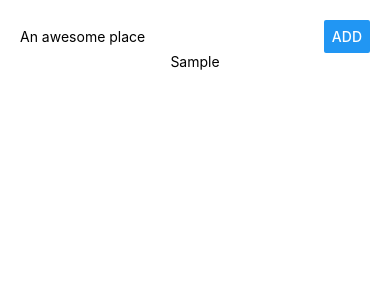
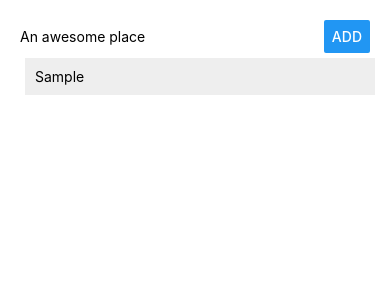
Before and after one commit to VahanAper/rn-course, a React Native app: screen / in a window 390 px wide. Both pictures are taken after typing "Sample" into the empty fields and a click on the button "ADD". Shown: the top 300 px of the page. Built offline with nearby package versions, Linux system fonts and the light colour scheme.

Commit message:
add ListItem component add refactor with it

```diff
--- a/App.js
+++ b/App.js
@@ -6,6 +6,8 @@
     TextInput,
     StyleSheet,
 } from 'react-native';
+
+import ListItem from './src/components/ListItem';
 
 export default class App extends React.Component {
     state = {
@@ -28,6 +30,15 @@
         }
     }
 
+    renderPlaces = () => {
+        return this.state.places.map((place, index) => (
+            <ListItem
+                key={index}
+                text={place}
+            />
+        ));
+    }
+
     render() {
         return (
             <View style={styles.container}>
@@ -45,8 +56,8 @@
                     />
                 </View>
 
-                <View>
-                    {this.state.places.map((place, i) => <Text key={i}>{place}</Text>)}
+                <View style={styles.listContainer}>
+                    {this.renderPlaces()}
                 </View>
             </View>
         );
@@ -74,4 +85,7 @@
         alignItems: 'center',
         justifyContent: 'space-between',
     },
+    listContainer: {
+        width: '100%',
+    },
 });
--- /dev/null
+++ b/src/components/ListItem/index.js
@@ -0,0 +1,23 @@
+import React from 'react';
+import {
+    View,
+    Text,
+    StyleSheet,
+} from 'react-native';
+
+const ListItem = (props) => (
+    <View style={styles.listItem}>
+        <Text>{props.text}</Text>
+    </View>
+);
+
+const styles = StyleSheet.create({
+    listItem: {
+        margin: 5,
+        padding: 10,
+        width: '100%',
+        backgroundColor: '#eeeeee',
+    }
+});
+
+export default ListItem;
```
